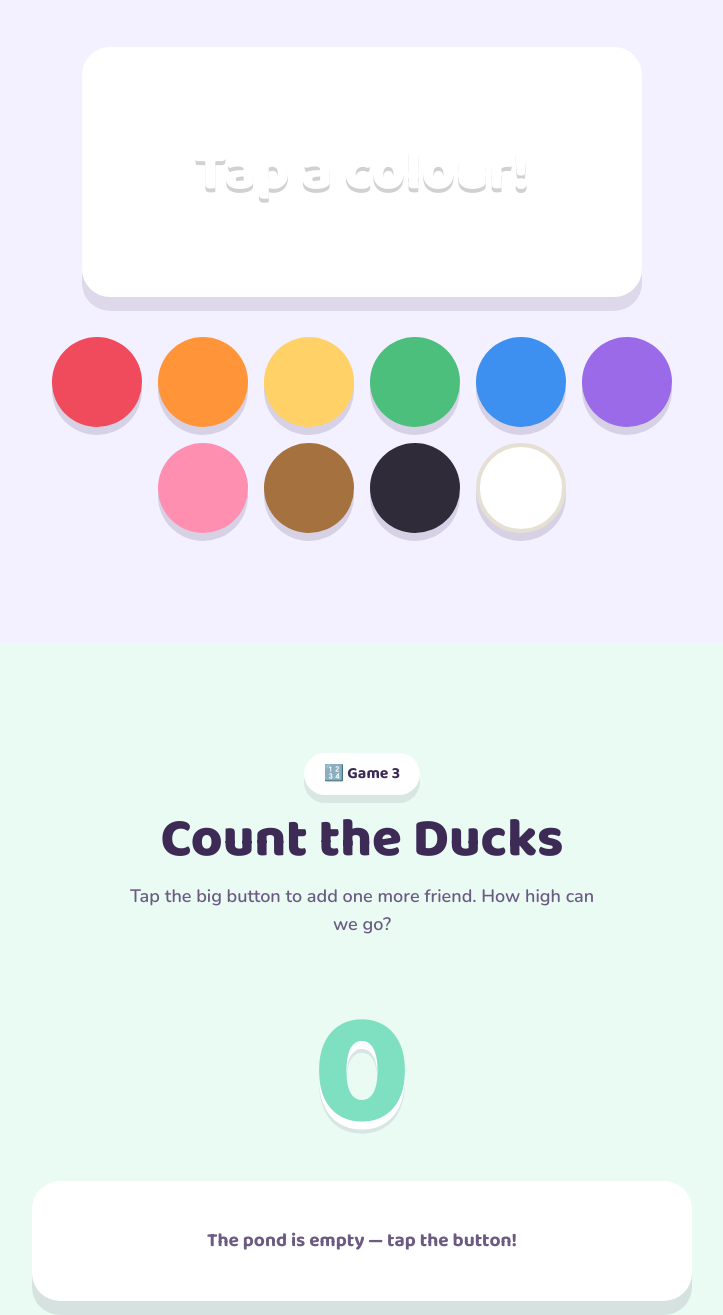
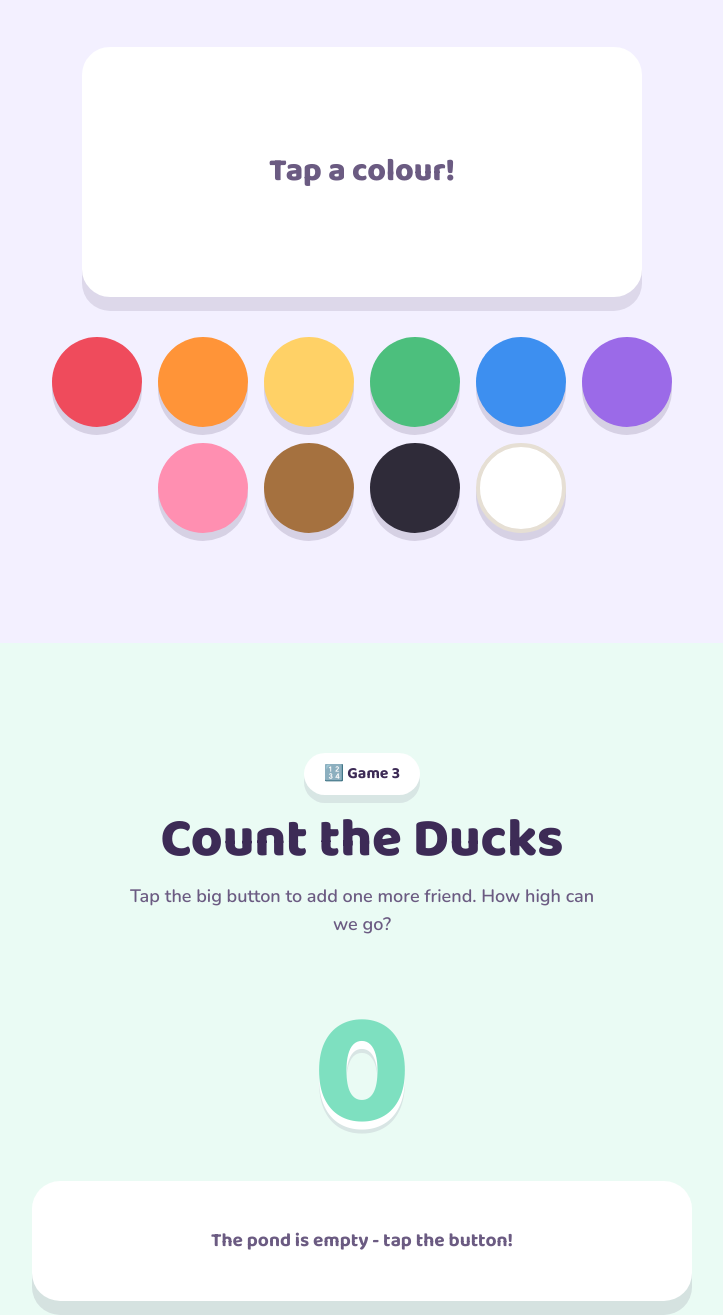
Before and after one commit to jessin01/jessin01, a plain HTML site: page siya-site/index.html in a window 1280 px wide. Shown: the part 2080-3395 px from the top of the page, without its empty margins (278-1001 px from the left). Drawn offline with nearby package versions, Linux system fonts and the light colour scheme.

Commit message:
Match repo source to the published Siya site
- Give the idle 'Tap a colour!' label the .idle class so it is legible
  before any colour is picked (it was white text on a white card)
- Use Jelly for J, whose emoji is more widely supported than jellyfish
- Plain hyphen in the empty-pond message

Co-Authored-By: Claude Opus 5 <noreply@anthropic.com>
Claude-Session: https://claude.ai/code/session_01733nqJaFM8wsrSK3QYWC4f

```diff
--- a/siya-site/app.js
+++ b/siya-site/app.js
@@ -58,7 +58,7 @@
   var ALPHABET = [
     ['A', 'Apple', '🍎'], ['B', 'Ball', '⚽'], ['C', 'Cat', '🐱'], ['D', 'Duck', '🦆'],
     ['E', 'Elephant', '🐘'], ['F', 'Fish', '🐟'], ['G', 'Giraffe', '🦒'], ['H', 'Hat', '🎩'],
-    ['I', 'Ice cream', '🍦'], ['J', 'Jellyfish', '🪼'], ['K', 'Kite', '🪁'], ['L', 'Lion', '🦁'],
+    ['I', 'Ice cream', '🍦'], ['J', 'Jelly', '🍮'], ['K', 'Kite', '🪁'], ['L', 'Lion', '🦁'],
     ['M', 'Moon', '🌙'], ['N', 'Nest', '🪺'], ['O', 'Orange', '🍊'], ['P', 'Panda', '🐼'],
     ['Q', 'Queen', '👑'], ['R', 'Rainbow', '🌈'], ['S', 'Star', '⭐'], ['T', 'Train', '🚂'],
     ['U', 'Umbrella', '☂️'], ['V', 'Violin', '🎻'], ['W', 'Whale', '🐳'], ['X', 'Xylophone', '🎹'],
@@ -149,7 +149,7 @@
   var count = 0;
 
   function renderEmptyPond() {
-    countPond.innerHTML = '<span class="count-empty">The pond is empty — tap the button!</span>';
+    countPond.innerHTML = '<span class="count-empty">The pond is empty - tap the button!</span>';
   }
 
   function resetCount() {
--- a/siya-site/index.html
+++ b/siya-site/index.html
@@ -89,7 +89,7 @@
 
       <div class="colour-stage">
         <div class="colour-canvas" id="colourCanvas">
-          <span class="colour-name" id="colourName">Tap a colour!</span>
+          <span class="colour-name idle" id="colourName">Tap a colour!</span>
         </div>
         <div class="colour-blobs" id="colourBlobs" role="group" aria-label="Colours"></div>
       </div>
```
